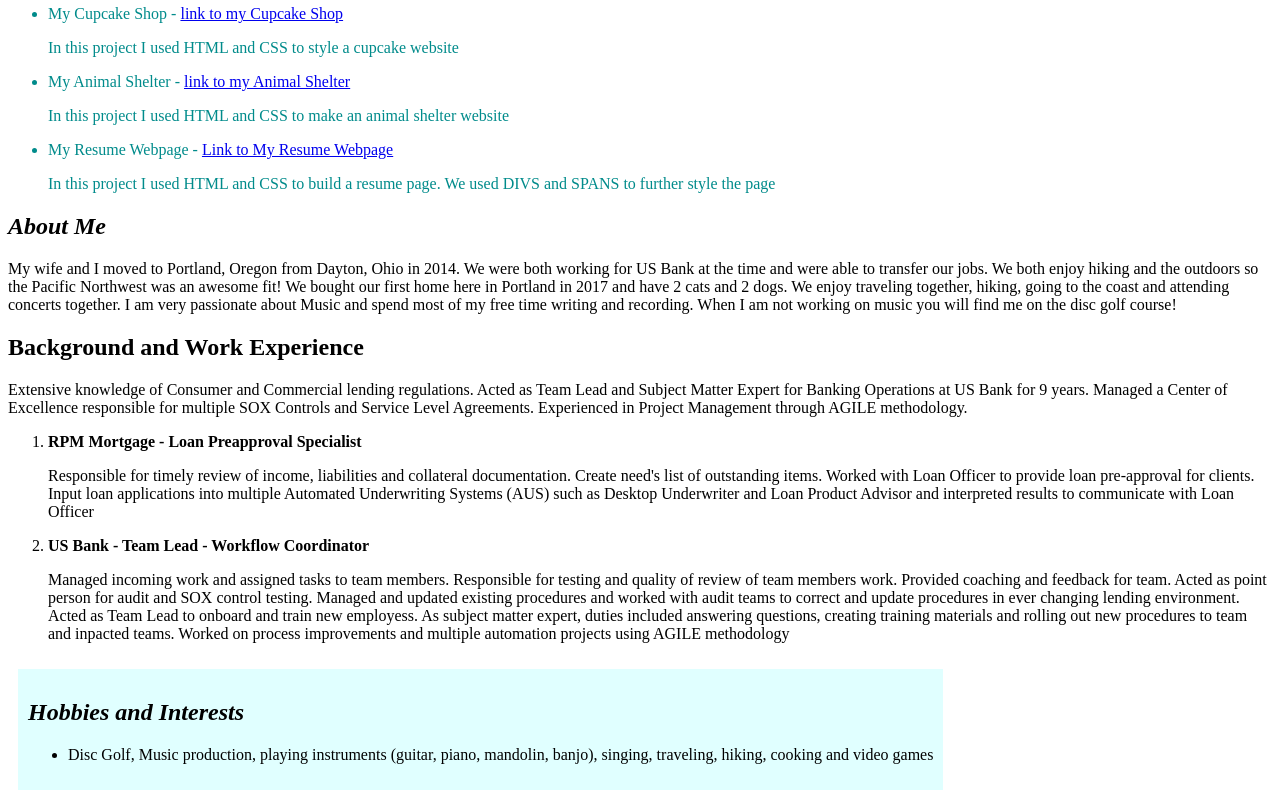
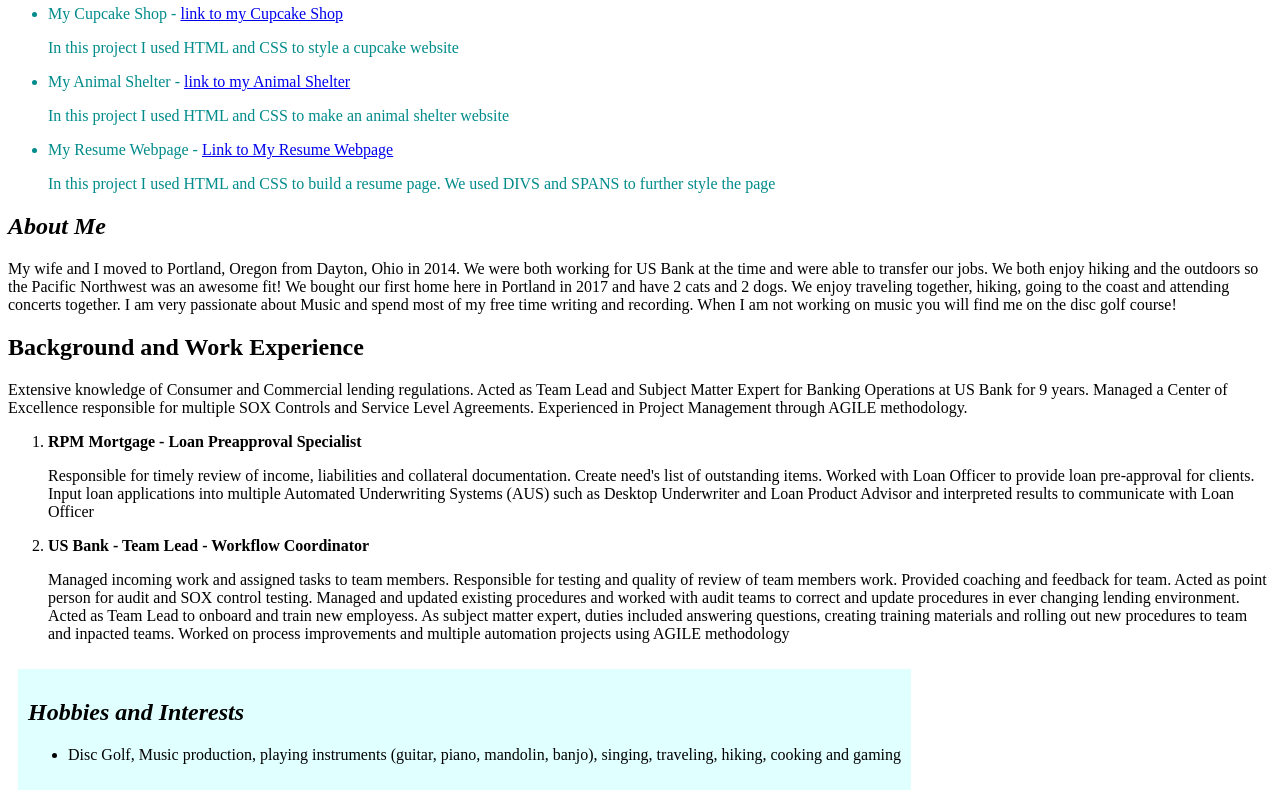
Before and after one commit to joeroaden/joe-roaden-portfolio, a plain HTML site: page index.html in a window 1280 px wide. Shown: the part 654-1454 px from the top of the page. Drawn offline with Linux system fonts and the light colour scheme.

Commit message:
change description of hobbies and interest

```diff
--- a/index.html
+++ b/index.html
@@ -36,7 +36,7 @@
     <div class="columns">
     <h2><span class="fancy">Hobbies and Interests</span></h2>
       <ul>
-        <li>Disc Golf, Music production, playing instruments (guitar, piano, mandolin, banjo), singing, traveling, hiking, cooking and video games</li>
+        <li>Disc Golf, Music production, playing instruments (guitar, piano, mandolin, banjo), singing, traveling, hiking, cooking and gaming</li>
       </ul>
     </div>
 </body>
```
